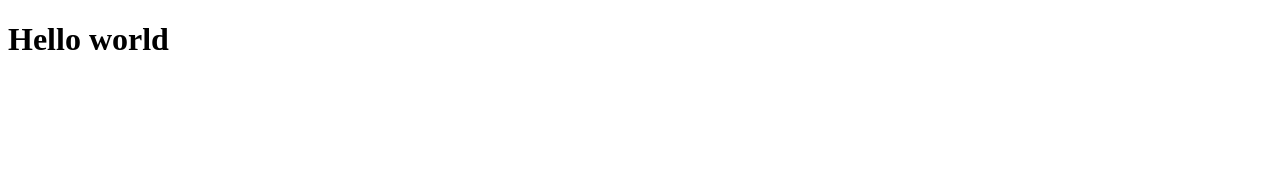
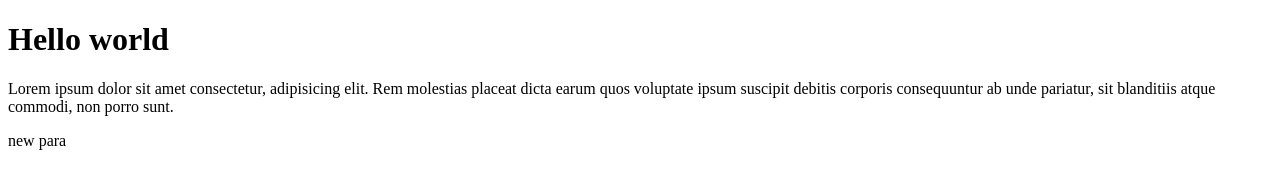
Before and after one commit to pratik3155/demorepo, a plain HTML site: page index.html in a window 1280 px wide. Drawn offline with Linux system fonts and the light colour scheme.

Commit message:
added two new paras

```diff
--- a/index.html
+++ b/index.html
@@ -7,5 +7,7 @@
 </head>
 <body>
     <h1>Hello world </h1>
+    <p>Lorem ipsum dolor sit amet consectetur, adipisicing elit. Rem molestias placeat dicta earum quos voluptate ipsum suscipit debitis corporis consequuntur ab unde pariatur, sit blanditiis atque commodi, non porro sunt.</p>
+    <p>new para</p>
 </body>
 </html>
```
